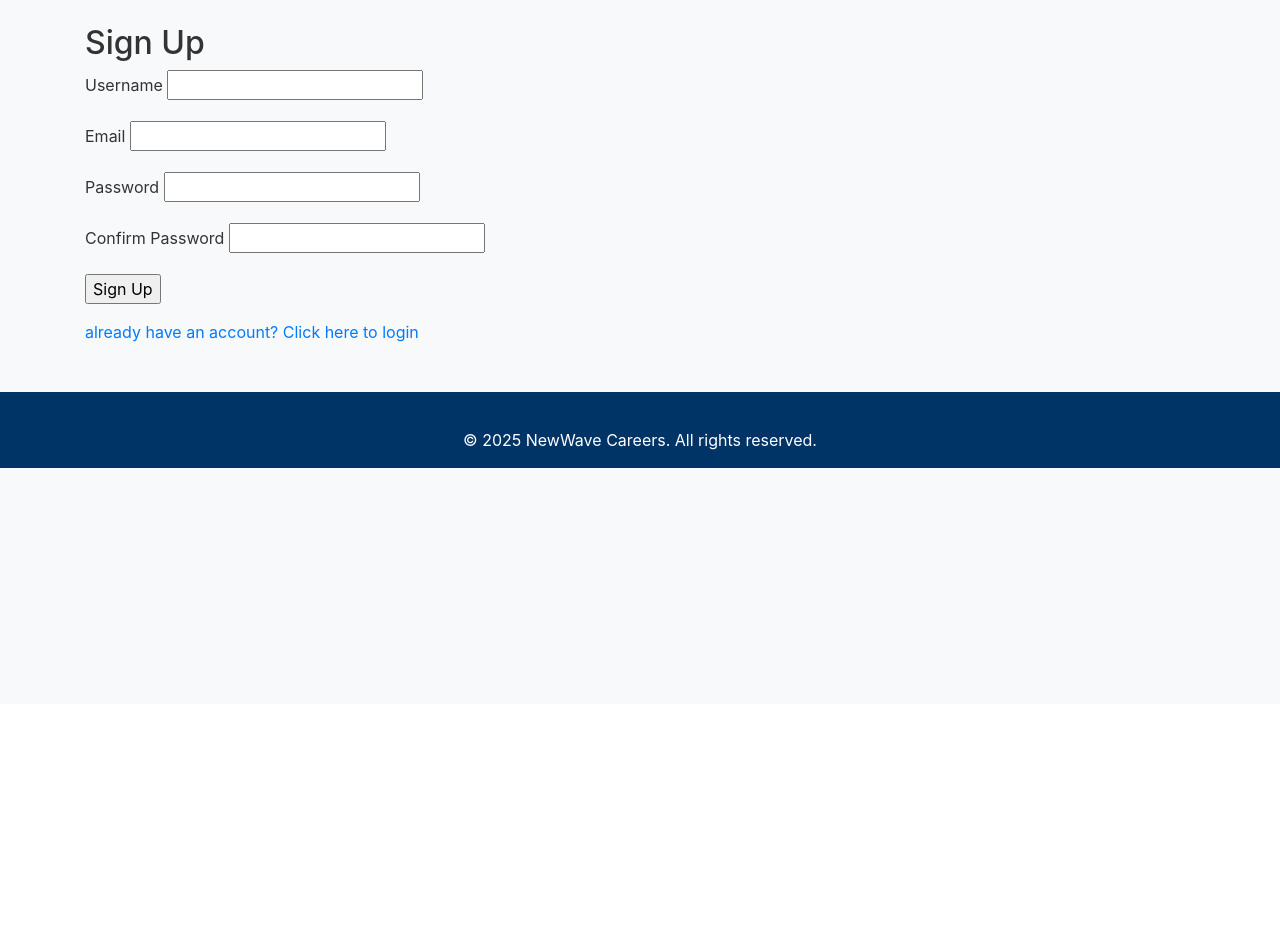
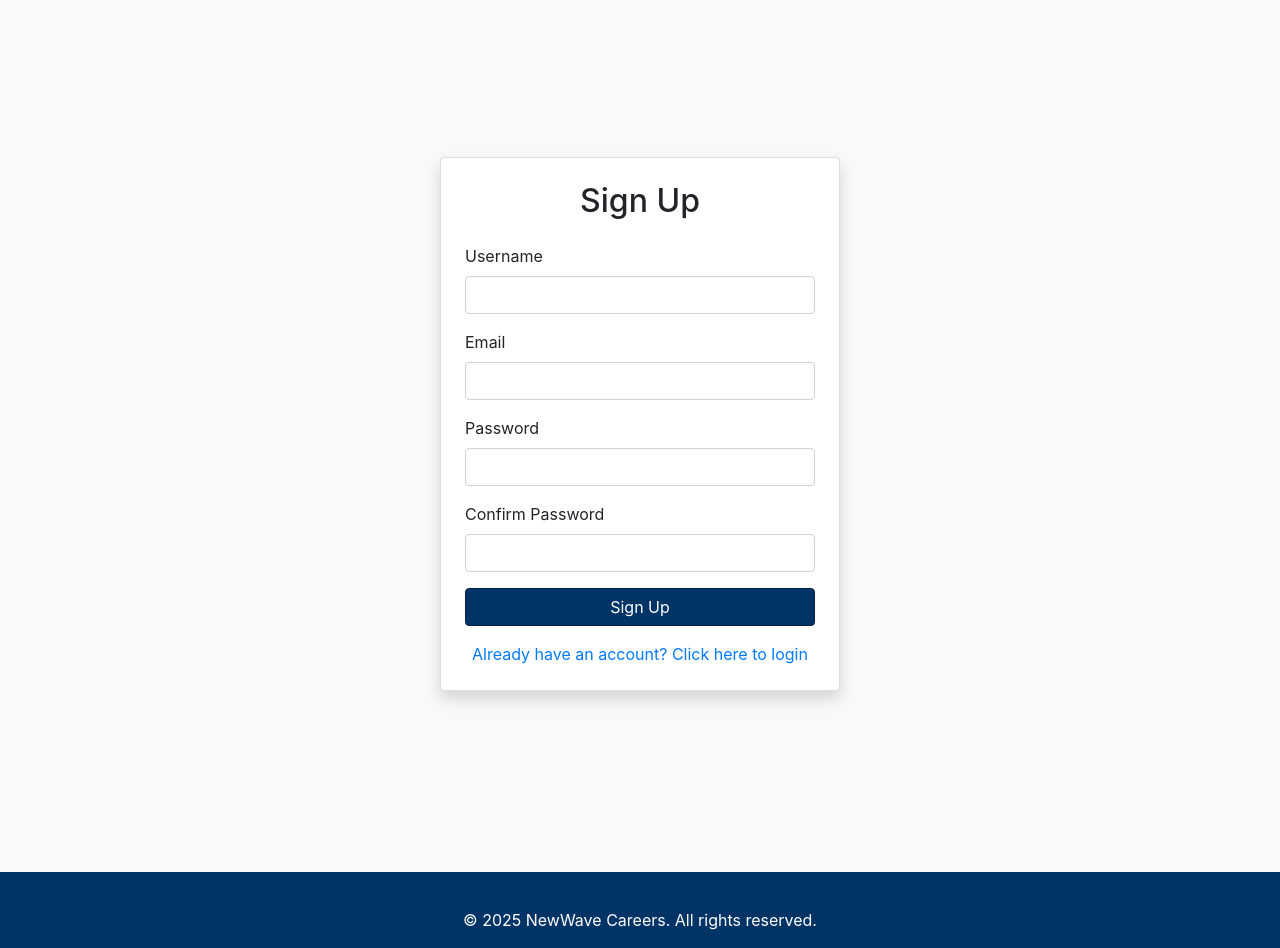
Before and after one commit to emmanuelayara/Newwave-Careers, a Flask app: page /register in a window 1280 px wide. Shown: the part 96-1044 px from the top of the page. Before the commit the page ends 564 px from the top, so only its background shows below. Run offline with Flask 3, Linux system fonts and the light colour scheme; some libraries are stand-ins or nearby versions.

Commit message:
login and register

```diff
--- a/templates/register.html
+++ b/templates/register.html
@@ -4,40 +4,61 @@
     <meta charset="UTF-8">
     <meta name="viewport" content="width=device-width, initial-scale=1.0">
     <title>Register</title>
+    <link href="https://cdn.jsdelivr.net/npm/bootstrap@5.3.0/dist/css/bootstrap.min.css" rel="stylesheet">
 </head>
 <body>
     {% extends "layout.html" %}
 
     {% block content %}
-    <h2>Sign Up</h2>
+    <div class="container d-flex justify-content-center align-items-center vh-100">
+        <div class="card shadow p-4" style="width: 400px;">
+            <h2 class="text-center mb-4">Sign Up</h2>
             <form method="POST">
                 {{ form.hidden_tag() }}  <!-- CSRF token for security -->
 
-        <p>{{ form.username.label }} {{ form.username }}</p>
+                <div class="mb-3">
+                    {{ form.username.label(class="form-label") }}
+                    {{ form.username(class="form-control") }}
                     {% for error in form.username.errors %}
-            <p style="color: red;">{{ error }}</p>
+                        <div class="text-danger small">{{ error }}</div>
                     {% endfor %}
+                </div>
 
-        <p>{{ form.email.label }} {{ form.email }}</p>
+                <div class="mb-3">
+                    {{ form.email.label(class="form-label") }}
+                    {{ form.email(class="form-control") }}
                     {% for error in form.email.errors %}
-            <p style="color: red;">{{ error }}</p>
+                        <div class="text-danger small">{{ error }}</div>
                     {% endfor %}
+                </div>
 
-        <p>{{ form.password.label }} {{ form.password }}</p>
+                <div class="mb-3">
+                    {{ form.password.label(class="form-label") }}
+                    {{ form.password(class="form-control") }}
                     {% for error in form.password.errors %}
-            <p style="color: red;">{{ error }}</p>
+                        <div class="text-danger small">{{ error }}</div>
                     {% endfor %}
+                </div>
 
-        <p>{{ form.confirm_password.label }} {{ form.confirm_password }}</p>
+                <div class="mb-3">
+                    {{ form.confirm_password.label(class="form-label") }}
+                    {{ form.confirm_password(class="form-control") }}
                     {% for error in form.confirm_password.errors %}
-            <p style="color: red;">{{ error }}</p>
+                        <div class="text-danger small">{{ error }}</div>
                     {% endfor %}
+                </div>
 
-        <p>{{ form.submit }}</p>
+                <div class="d-grid">
+                    {{ form.submit(class="btn btn-primary") }}
+                </div>
             </form>
-    <a href="{{ url_for('login') }}">already have an account? Click here to login</a>
+            <div class="text-center mt-3">
+                <a href="{{ url_for('login') }}" class="text-decoration-none">Already have an account? Click here to login</a>
+            </div>
+        </div>
+    </div>
+    {% endblock %}
 
-
-    {% endblock %}
+    <script src="https://cdn.jsdelivr.net/npm/bootstrap@5.3.0/dist/js/bootstrap.bundle.min.js"></script>
 </body>
 </html>
```
Also changed, not shown: templates/login.html (+26 -11 lines), templates/resume.html (+31 -10 lines), instance/newwave.db. Lines whose indentation alone changed are shown as unchanged.
